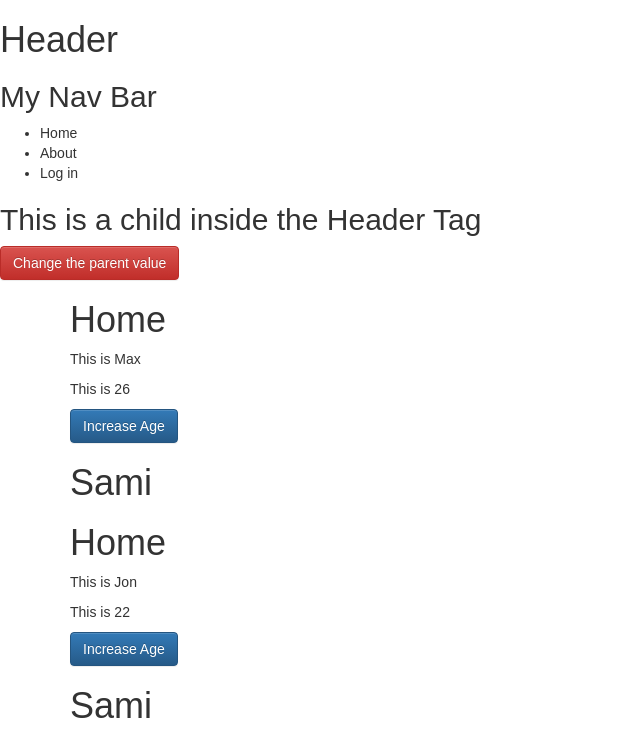
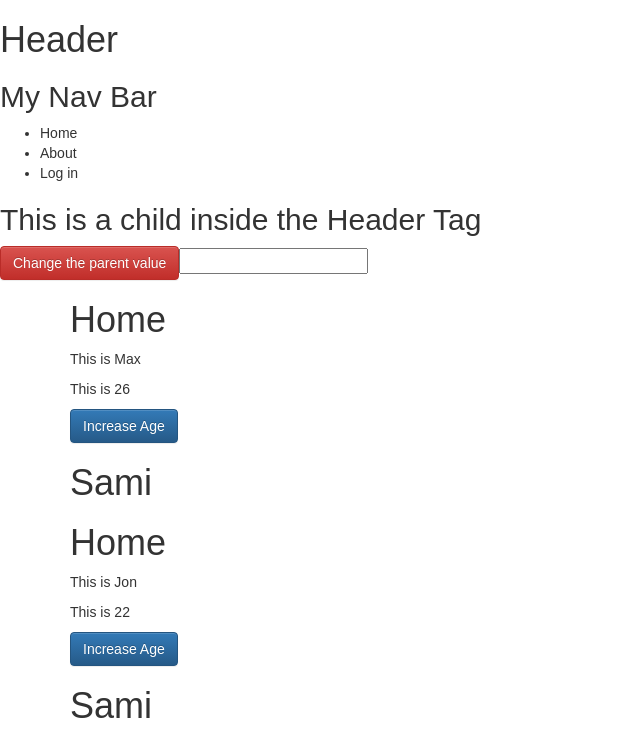
Before and after one commit to Abdullilah/reactjsredux, a React (Create React App) app: page / in a window 1280 px wide. Shown: the top 756 px of the page, without its empty margins (0-640 px from the left). Built offline with nearby package versions, Linux system fonts and the light colour scheme.

Commit message:
Two ways data binding

```diff
--- a/src/App.js
+++ b/src/App.js
@@ -25,7 +25,10 @@ class App extends Component {
         return (
           <div>
               <div className="header">
-                  <Header data={this.state.myData} changeValue={this.changeParentValue.bind(this)}>
+                  <Header data={this.state.myData}
+                          changeValue={this.changeParentValue.bind(this)}
+                          initialName={"Anna"}
+                  >
                       <div>This is a child inside the Header Tag</div>
                   </Header>
               </div>
--- a/src/app/Header.js
+++ b/src/app/Header.js
@@ -1,15 +1,21 @@
 import React, { Component } from 'react';
 
 class Header extends Component {
-    constructor(){
+    constructor(props){
         super();
         this.state = {
-            newName: 'Anna'
+            newName: props.initialName
         }
     }
 
     changeValue(){
         this.props.changeValue(this.state.newName);
+    }
+
+    onchangeTextInputValue(event){
+        this.setState({
+            newName: event.target.value
+        });
     }
 
     render() {
@@ -24,6 +30,7 @@ class Header extends Component {
                 <button className="btn btn-danger" onClick={this.changeValue.bind(this)}>
                     Change the parent value
                 </button>
+                <input type="text" onChange={(event) => this.onchangeTextInputValue(event)}/>
             </div>
         );
     }
```
